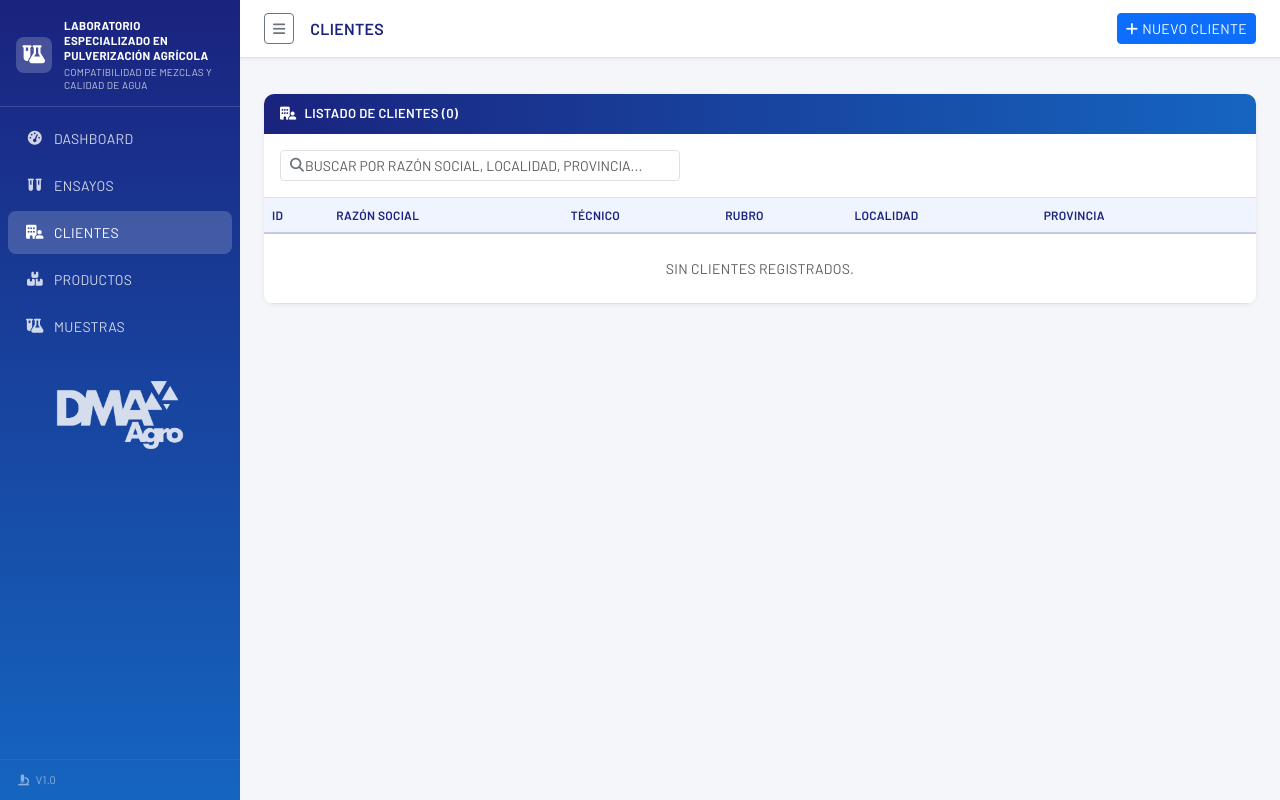
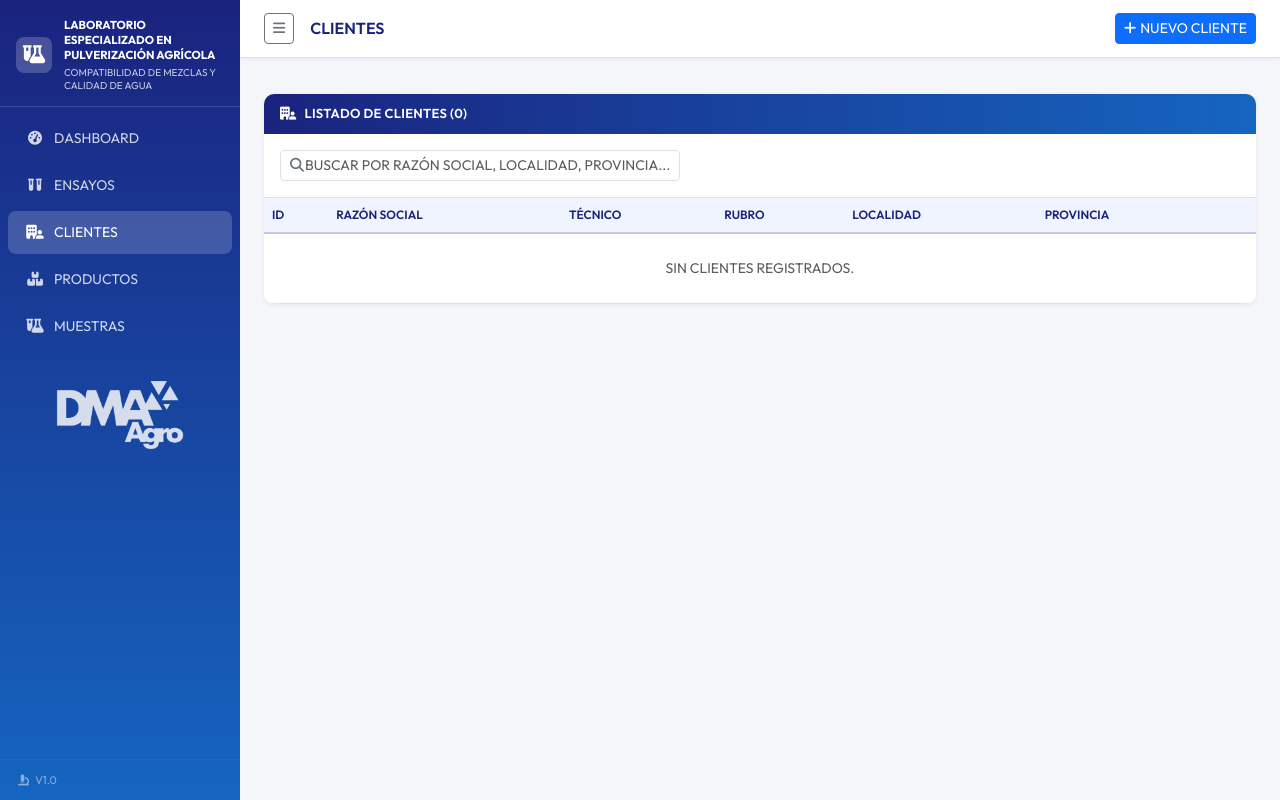
Before and after one commit to losvascosagro-afk/P1-Mezclas, a Flask app: page /clientes in a window 1280 px wide. Run offline with Flask 3, Linux system fonts and the light colour scheme; data that the repository does not hold is empty; some libraries are stand-ins or nearby versions.

Commit message:
Letra Outfit en pantallas y PDF (reemplaza a Barlow)
Outfit desde Google Fonts en pantalla y como TTF en static/fonts para los
informes (licencia OFL). Outfit no tiene itálica: las observaciones por
producto salen derechas. Se quitan los archivos de Barlow.

Co-Authored-By: Claude Opus 5.5 <noreply@anthropic.com>

```diff
--- a/app.py
+++ b/app.py
@@ -869,16 +869,16 @@ def _build_pdf(e, detalles, fotos):
 
     def sty(name='body', **kw):
         base = {
-            'body':    dict(fontName='Barlow', fontSize=9, textColor=C_BLACK, spaceAfter=2),
-            'label':   dict(fontName='Barlow-Bold', fontSize=9, textColor=C_DARK),
-            'th':      dict(fontName='Barlow-Bold', fontSize=9, textColor=C_TEAL),
-            'thc':     dict(fontName='Barlow-Bold', fontSize=9, textColor=C_TEAL, alignment=TA_CENTER),
-            'center':  dict(fontName='Barlow', fontSize=9, alignment=TA_CENTER),
-            'title':   dict(fontName='Barlow-Bold', fontSize=13, textColor=C_WHITE, alignment=TA_LEFT),
-            'sub':     dict(fontName='Barlow', fontSize=10, textColor=C_WHITE, alignment=TA_LEFT),
-            'footer':  dict(fontName='Barlow', fontSize=7, textColor=colors.gray, alignment=TA_CENTER),
-            'caption': dict(fontName='Barlow', fontSize=8, textColor=colors.gray, alignment=TA_CENTER),
-            'obs':     dict(fontName='Barlow', fontSize=9, textColor=C_BLACK, leading=14),
+            'body':    dict(fontName='Outfit', fontSize=9, textColor=C_BLACK, spaceAfter=2),
+            'label':   dict(fontName='Outfit-Bold', fontSize=9, textColor=C_DARK),
+            'th':      dict(fontName='Outfit-Bold', fontSize=9, textColor=C_TEAL),
+            'thc':     dict(fontName='Outfit-Bold', fontSize=9, textColor=C_TEAL, alignment=TA_CENTER),
+            'center':  dict(fontName='Outfit', fontSize=9, alignment=TA_CENTER),
+            'title':   dict(fontName='Outfit-Bold', fontSize=13, textColor=C_WHITE, alignment=TA_LEFT),
+            'sub':     dict(fontName='Outfit', fontSize=10, textColor=C_WHITE, alignment=TA_LEFT),
+            'footer':  dict(fontName='Outfit', fontSize=7, textColor=colors.gray, alignment=TA_CENTER),
+            'caption': dict(fontName='Outfit', fontSize=8, textColor=colors.gray, alignment=TA_CENTER),
+            'obs':     dict(fontName='Outfit', fontSize=9, textColor=C_BLACK, leading=14),
         }
         d = {**base.get(name, base['body']), **kw}
         return ParagraphStyle(f'S_{name}_{id(kw)}', **d)
@@ -1094,7 +1094,7 @@ def _build_pdf(e, detalles, fotos):
         if observaciones.es_viejo_si(v) or not v:
             texto = (v or 'No')
         return Paragraph(f'<font color="{observaciones.color_pdf(color)}"><b> {texto.upper()} </b></font>',
-                         sty('center', fontName='Barlow-Bold', fontSize=9))
+                         sty('center', fontName='Outfit-Bold', fontSize=9))
 
     ov = Table([
         [Paragraph('Parámetro', sty('th')), Paragraph('Resultado', sty('thc')),
@@ -1119,7 +1119,7 @@ def _build_pdf(e, detalles, fotos):
     conc = Table([
         [Paragraph('Resultado Final:', sty('label')),
          Paragraph(f'<font color="white"><b>  {resultado.upper() or "—"}  </b></font>',
-                   sty('center', textColor=C_WHITE, fontName='Barlow-Bold', fontSize=10))],
+                   sty('center', textColor=C_WHITE, fontName='Outfit-Bold', fontSize=10))],
         [Paragraph('Recomendación:', sty('label')),
          TextoLibre(e['recomendacion'] or '—', sty('obs'))],
     ], colWidths=[3.5*cm, 13.9*cm])
--- a/static/css/style.css
+++ b/static/css/style.css
@@ -16,10 +16,9 @@
 
 body {
   background: var(--gray-bg);
-  /* Barlow: angosta, se lee bien en MAYÚSCULA. Si no carga, Segoe UI. */
-  font-family: 'Barlow', 'Segoe UI', system-ui, -apple-system, sans-serif;
+  /* Outfit (Google Fonts), la misma que en los PDF. Si no carga, Segoe UI. */
+  font-family: 'Outfit', 'Segoe UI', system-ui, -apple-system, sans-serif;
   font-size: 14px;
-  letter-spacing: .02em;
   margin: 0;
   text-transform: uppercase;   /* todo en MAYÚSCULA, también lo que se escribe */
 }
--- a/static/fonts/OFL.txt
+++ b/static/fonts/OFL.txt
@@ -1,8 +1,8 @@
-Copyright 2017 The Barlow Project Authors (https://github.com/jpt/barlow)
+Copyright 2021 The Outfit Project Authors (https://github.com/Outfitio/Outfit-Fonts)
 
 This Font Software is licensed under the SIL Open Font License, Version 1.1.
 This license is copied below, and is also available with a FAQ at:
-http://scripts.sil.org/OFL
+https://scripts.sil.org/OFL
 
 
 -----------------------------------------------------------
--- a/templates/base.html
+++ b/templates/base.html
@@ -6,7 +6,7 @@
   <title>{% block title %}Lab. Mezclas{% endblock %}</title>
   <link rel="preconnect" href="https://fonts.googleapis.com">
   <link rel="preconnect" href="https://fonts.gstatic.com" crossorigin>
-  <link href="https://fonts.googleapis.com/css2?family=Barlow:wght@400;500;600;700&display=swap" rel="stylesheet">
+  <link href="https://fonts.googleapis.com/css2?family=Outfit:wght@400;500;600;700&display=swap" rel="stylesheet">
   <link href="https://cdn.jsdelivr.net/npm/bootstrap@5.3.3/dist/css/bootstrap.min.css" rel="stylesheet">
   <link href="https://cdnjs.cloudflare.com/ajax/libs/font-awesome/6.5.0/css/all.min.css" rel="stylesheet">
   <link href="{{ url_for('static', filename='css/style.css') }}" rel="stylesheet">
```
Also changed, not shown: informe_comparativo.py (+10 -10 lines), mayus.py (+9 -11 lines), static/fonts/Barlow-Bold.ttf (deleted), static/fonts/Barlow-BoldItalic.ttf (deleted), static/fonts/Barlow-Italic.ttf (deleted), static/fonts/Barlow-Regular.ttf (deleted), static/fonts/Outfit-Bold.ttf (added), static/fonts/Outfit-Regular.ttf (added).
